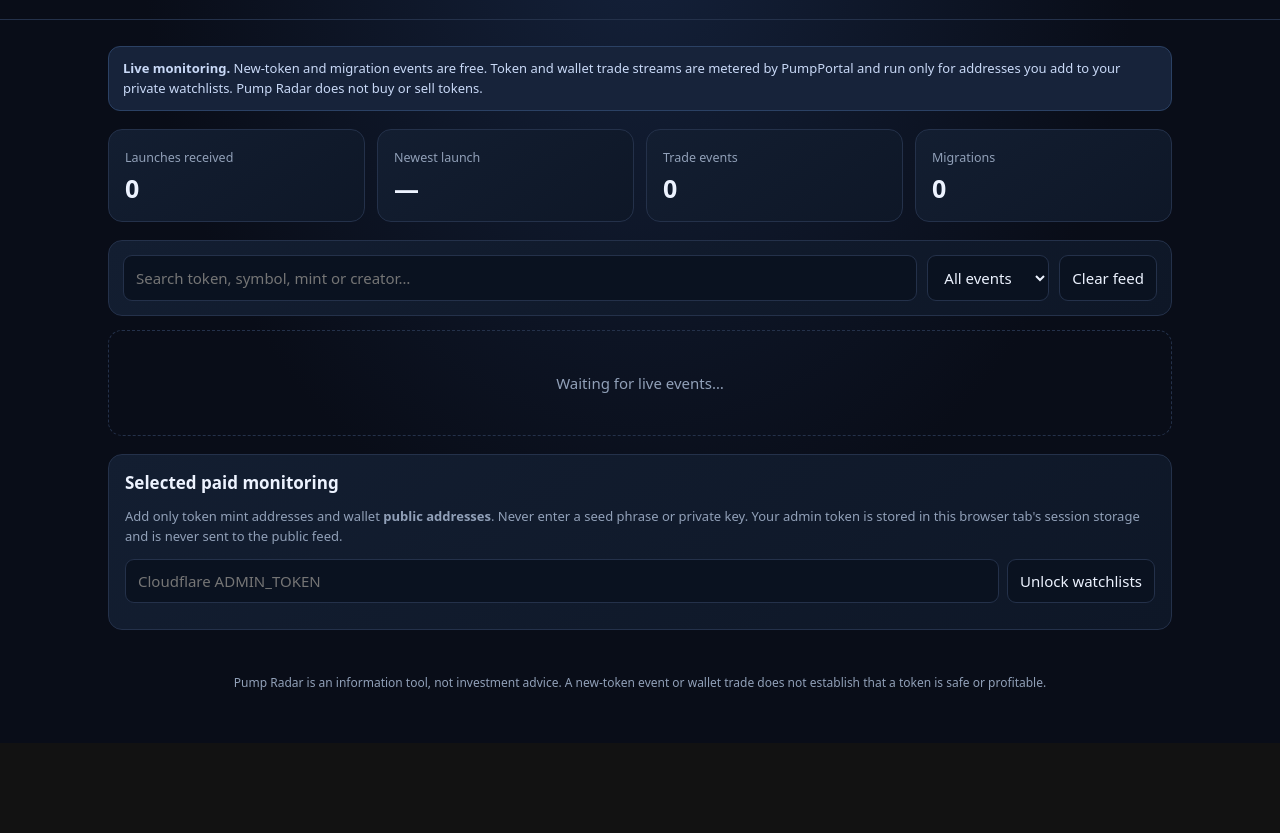
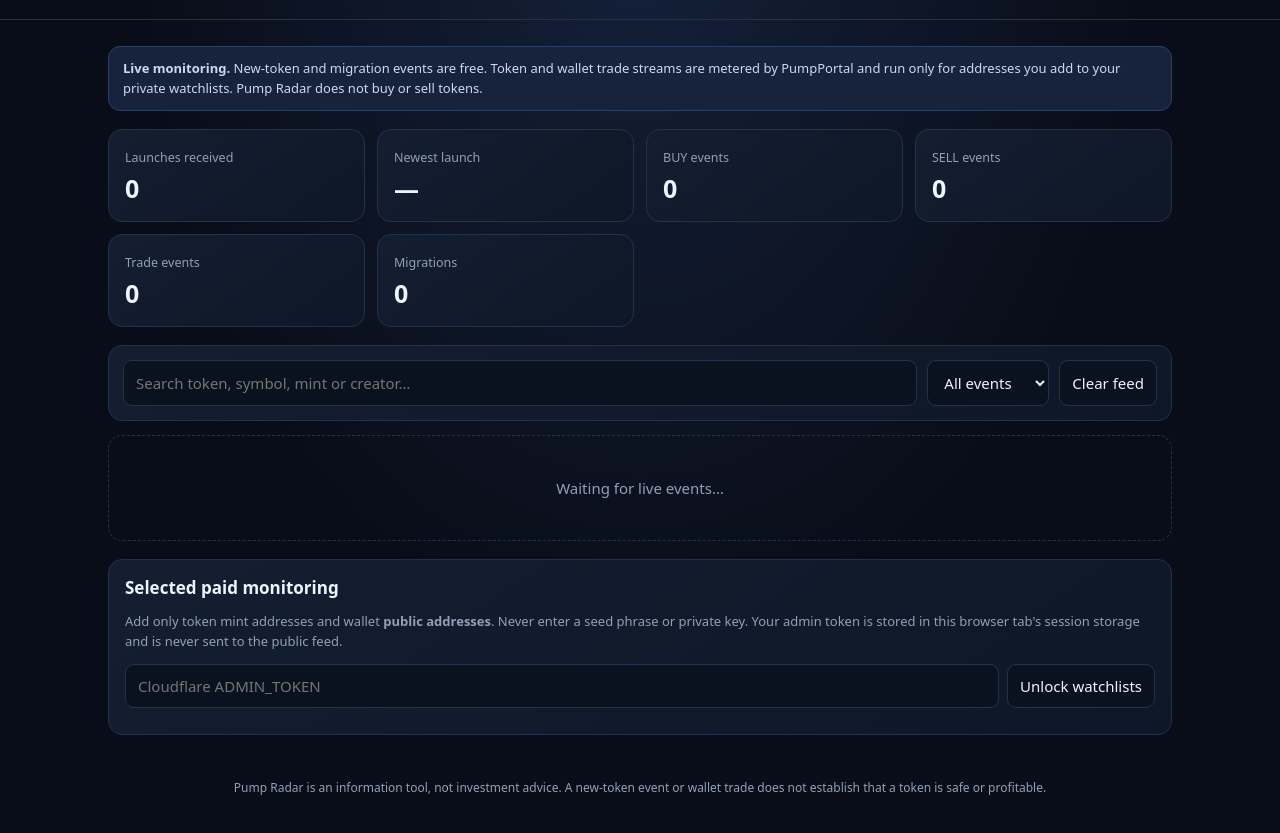
Before and after one commit to Jamesjh007/Pump-radar, a plain HTML site: page public/index.html in a window 1280 px wide. Shown: the part 75-908 px from the top of the page. Before the commit the page ends 818 px from the top, so only its background shows below. Drawn offline with Linux system fonts and the light colour scheme.

Commit message:
Update index.html

```diff
--- a/public/index.html
+++ b/public/index.html
@@ -10,7 +10,14 @@
 <header><div><div class="brand">PUMP <span>RADAR</span></div><div class="sub">SOLANA · EARLY LAUNCH & SELECTED TRADE MONITOR</div></div><div class="status"><i id="dot" class="dot"></i><span id="connection">Connecting…</span></div></header>
 <main>
 <div class="notice"><b>Live monitoring.</b> New-token and migration events are free. Token and wallet trade streams are metered by PumpPortal and run only for addresses you add to your private watchlists. Pump Radar does not buy or sell tokens.</div>
-<section class="stats"><div class="stat"><small>Launches received</small><b id="total">0</b></div><div class="stat"><small>Newest launch</small><b id="latest">—</b></div><div class="stat"><small>Trade events</small><b id="trades">0</b></div><div class="stat"><small>Migrations</small><b id="migrations">0</b></div></section>
+<section class="stats">
+  <div class="stat"><small>Launches received</small><b id="total">0</b></div>
+  <div class="stat"><small>Newest launch</small><b id="latest">—</b></div>
+  <div class="stat"><small>BUY events</small><b id="buys">0</b></div>
+  <div class="stat"><small>SELL events</small><b id="sells">0</b></div>
+  <div class="stat"><small>Trade events</small><b id="trades">0</b></div>
+  <div class="stat"><small>Migrations</small><b id="migrations">0</b></div>
+</section>
 <div class="toolbar"><input id="search" placeholder="Search token, symbol, mint or creator…" aria-label="Search events"><select id="filter"><option value="all">All events</option><option value="launch">Launches</option><option value="trade">Trades</option><option value="migration">Migrations</option></select><button id="clear">Clear feed</button></div>
 <div id="tokens" class="tokens"><div class="empty">Waiting for live events…</div></div>
 <section class="admin">
```
